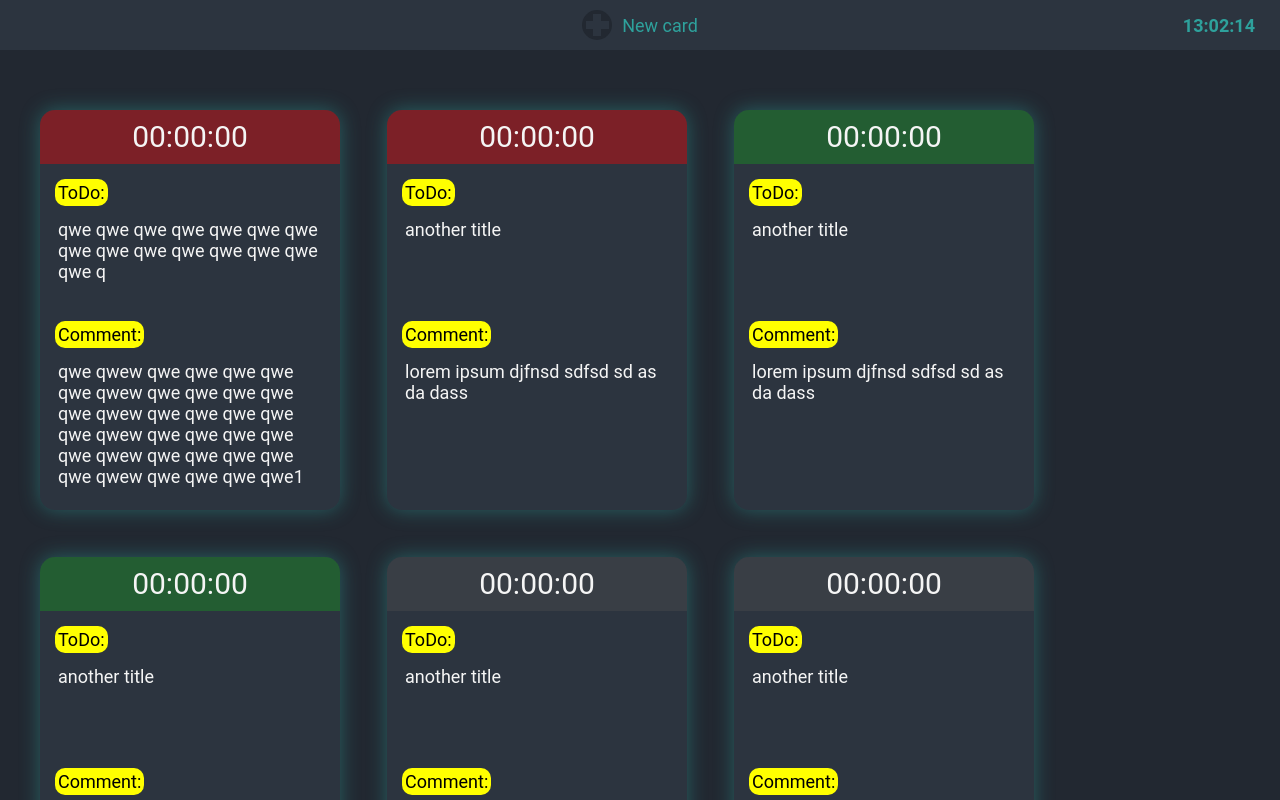
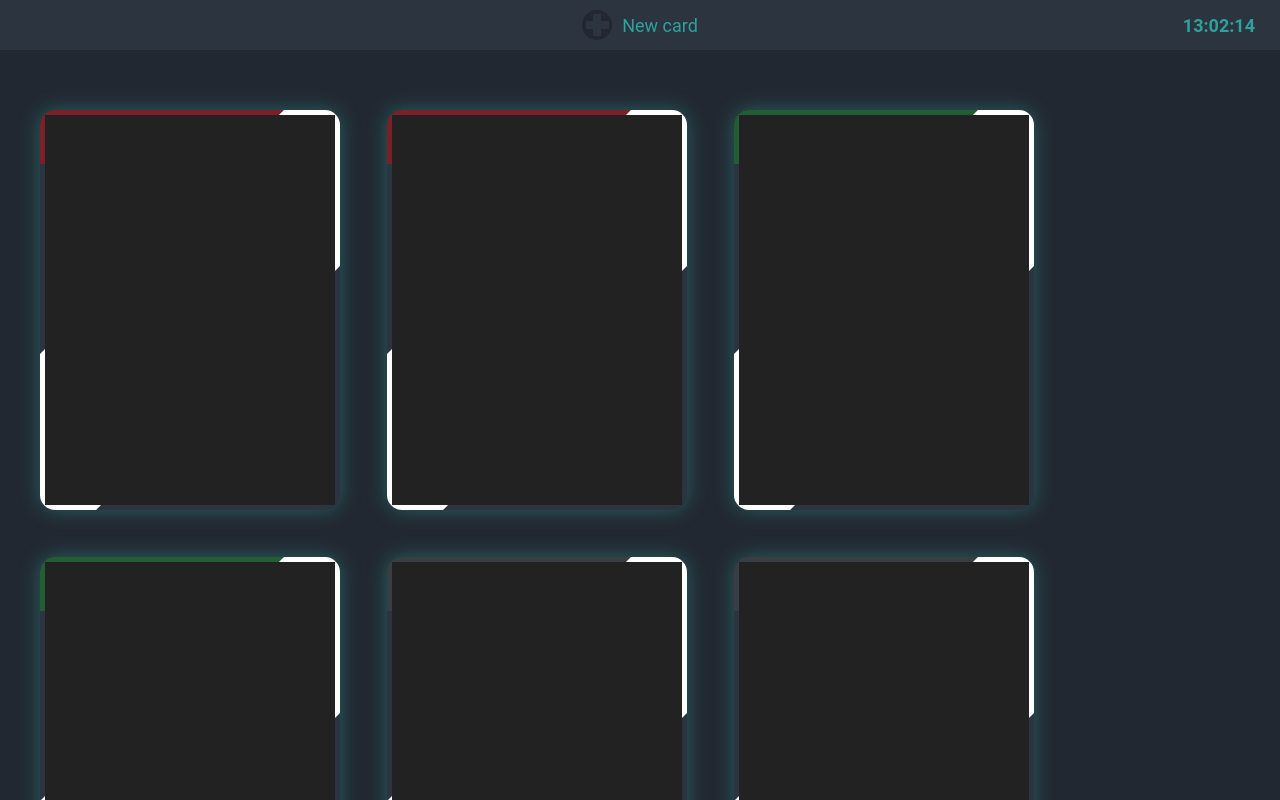
Before and after one commit to TonyNexis/ToDoBoardReactVite, a React (Vite) app: page / in a window 1280 px wide. Shown: the top 800 px of the page. Built offline with nearby package versions, Linux system fonts and the light colour scheme; no server answers.

Commit message:
added animation for cards

```diff
--- a/src/mixins.scss
+++ b/src/mixins.scss
@@ -12,6 +12,39 @@
 	box-shadow: 0px 0px 20px #2ea19b76;
 	transition: box-shadow 0.3s ease;
 	cursor: pointer;
+	position: relative;
+	overflow: hidden;
+	z-index: 10;
+
+	&:hover::before {
+		animation: animate 5s linear infinite;
+
+	}
+
+	@keyframes animate {
+		from {
+			transform: rotate(0deg);
+		}
+		to {
+			transform: rotate(360deg);
+		}
+	}
+
+	&::after {
+		position: absolute;
+		content: '';
+		inset: 5px;
+		background: #222;
+	}
+
+	&::before {
+		position: absolute;
+		content: '';
+		width: 50%;
+		height: 180%;
+		background: #fff;
+		transform: rotate(45deg);
+	}
 
 	&:hover {
 		box-shadow: 0px 0px 40px #2ea19b76;
```
